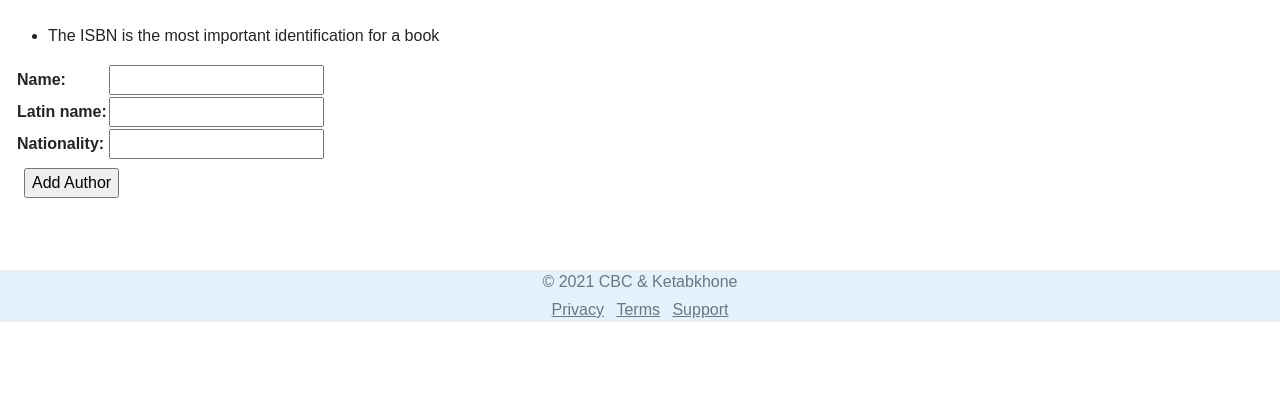
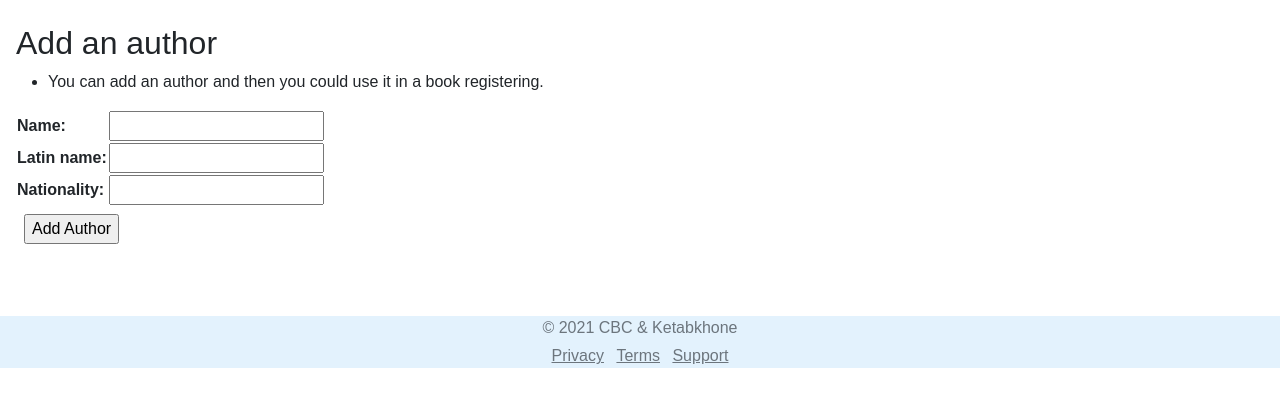
Before and after one commit to Rahimz/ketab, a Django app: page /authors/create/ in a window 1280 px wide. Shown: the part 56-463 px from the top of the page. Run offline with Django 3.2, Linux system fonts and the light colour scheme; parts of the project's set-up code (start-up, migrations or seed data) failed here and were passed over; some libraries are stand-ins or nearby versions.

Commit message:
typo fixed in author create template

```diff
--- a/ketab/books/templates/books/author_form.html
+++ b/ketab/books/templates/books/author_form.html
@@ -1,11 +1,11 @@
 {% extends "base.html" %}
 
 {% block body %}
+<h2>Add an author</h2>
 
   <form action="" method="post">
       <ul>
-          <li>The ISBN is the most important identification for a book</li>
-
+          <li>You can add an author and then you could use it in a book registering.</li>
       </ul>
     {% csrf_token %}
     <table>
```
